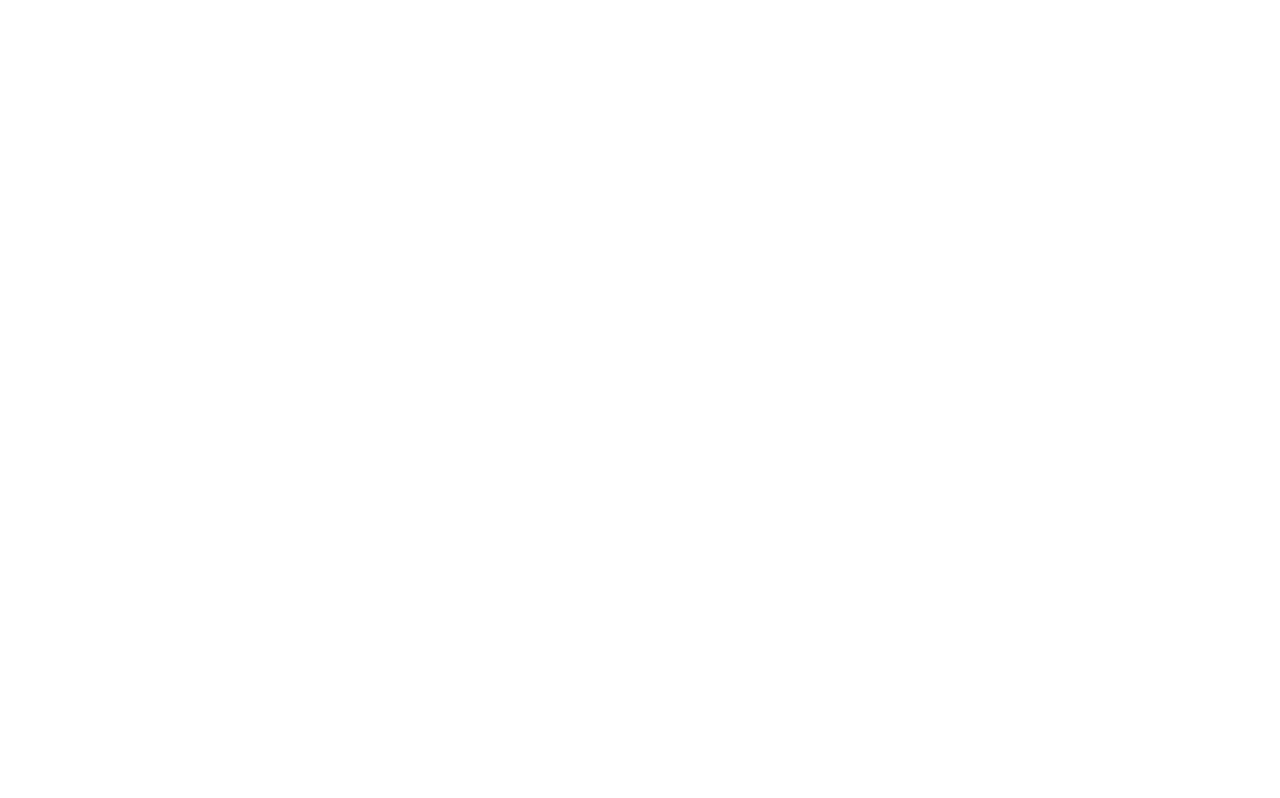
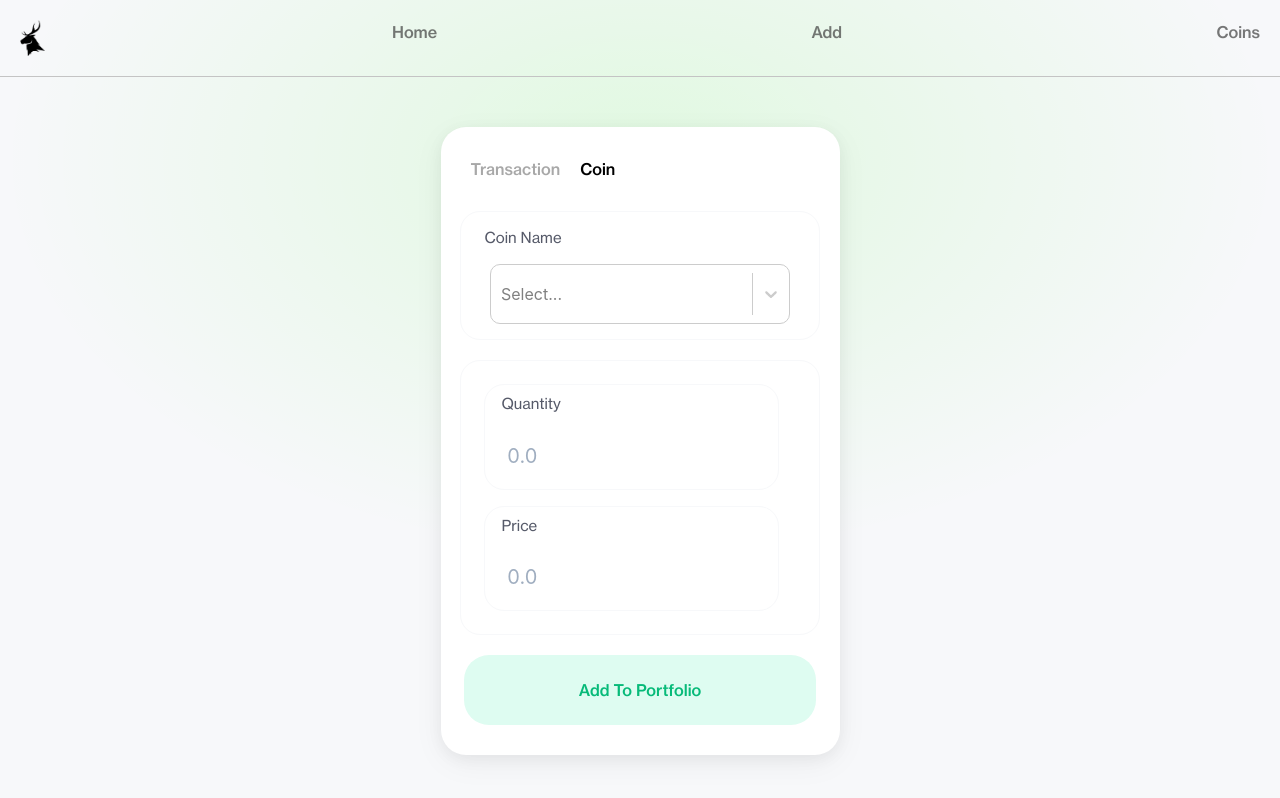
Before and after one commit to nasimnow/hanifront, a React (Create React App) app: page /addcoin in a window 1280 px wide. Built offline with nearby package versions, Linux system fonts and the light colour scheme; no server answers.

Commit message:
added coin tracker

```diff
--- a/package.json
+++ b/package.json
@@ -10,6 +10,7 @@
     "@testing-library/jest-dom": "^5.11.9",
     "@testing-library/react": "^11.2.5",
     "@testing-library/user-event": "^12.8.1",
+    "axios": "^0.21.1",
     "firebase": "^8.2.10",
     "framer-motion": "^3.10.0",
     "node-sass": "^5.0.0",
--- a/src/App.js
+++ b/src/App.js
@@ -2,16 +2,19 @@
 import { BrowserRouter as Router, Switch, Route } from "react-router-dom";
 import AddLedger from "./pages/ledger/addLedger";
 import TransferList from "./pages/ledger/transfersList";
-import AddStock from "./pages/hedge/addStock"
-
+import upiAdd from "./pages/upi/upiAdd"
+import AddCoin from "./pages/coin/addCoin";
+import CoinList from "./pages/coin/coinList";
 function App() {
   return (
     <Router>
       <Switch>
       <Route exact path="/" component={TransferList} />
         <Route path="/add" component={AddLedger} />
+        <Route path="/upi" component={upiAdd}/>
+        <Route  path="/addcoin" component={AddCoin} />
+        <Route  exact path="/coins" component={CoinList} />
 
-        <Route  path="/addstock" component={AddStock} />
       </Switch>
     </Router>
   );
--- /dev/null
+++ b/src/pages/coin/addCoin.js
@@ -0,0 +1,127 @@
+import React, { useEffect, useState } from "react";
+import Header from "../components/Header"
+
+import Select from "react-select";
+import styles from "../css/add_ledger.module.scss";
+
+import firebase from "../../firebase";
+import axios from "axios"
+import { useHistory } from "react-router";
+
+const AddCoin = () => {
+  const db = firebase.firestore();
+
+  const [coinsAvailable, setCoinsAvaialable] = useState([]);
+  const [selectedCoin, setSeletcedCoin] = useState(null);
+  const [coinPrice, setCoinPrice] = useState("");
+  const [coinQuantity, setCoinQuantity] = useState("");
+  const [isButtonActive,setIsButtonActive] = useState(false)
+
+  const history = useHistory()
+
+  //get all saved accounts
+  useEffect(() => {
+    const fetchData = async () => {
+      const stocksResponse = await axios.get("https://cors-anywhere.herokuapp.com/https://api.wazirx.com/api/v2/tickers");
+      const coinsArray = Object.getOwnPropertyNames(stocksResponse.data)
+      const coinsModified = coinsArray.map(coin=>({value:coin,label:coin}))
+      setCoinsAvaialable(coinsModified)
+    };
+    fetchData();
+
+    //useffect cleanup
+    return () => {
+      setCoinsAvaialable({});
+
+    };
+  }, []);
+
+  //handle account change
+  const handleAccountChange = (selectedOption) => {
+    setSeletcedCoin(selectedOption);
+  };
+
+  const customStyles = {
+    control: (base) => ({
+      ...base,
+      height: 60,
+      width:300,
+      borderRadius: 10,
+      minHeight: 50,
+
+    }),
+  };
+
+  //handle add transfer
+  const handleAddTransfer = async () => {
+    const transferObject = {
+      date: new Date(),
+      coin: selectedCoin.value,
+      price: coinPrice,
+      quantity:coinQuantity,
+
+    };
+    const addTransfer = await db.collection("coins").add(transferObject);
+    setIsButtonActive(true)
+    setTimeout(()=>{
+      setSeletcedCoin(null)
+      setCoinPrice("")
+      setCoinQuantity("")
+      setIsButtonActive(false)
+    },2000)
+    console.log(addTransfer);
+  };
+
+  return (
+    <>
+    <div className={styles.container}>
+    <Header/>
+      <div className={styles.form_container}>
+      <div className={styles.title_group}>
+        <div onClick={()=>history.push("/add")} className={`${styles.title_main}`}>Transaction</div>
+        <div  className={`${styles.title_main} ${styles.active}`}>Coin</div>
+        </div>
+        <div className={styles.input_container}>
+        <h1 className={styles.input_label}>Coin Name</h1>
+          <Select
+            className={styles.select_account}
+            value={selectedCoin}
+            options={coinsAvailable}
+            styles={customStyles}
+            onChange={handleAccountChange}
+          />
+        </div>
+        <div className={styles.input_container}>
+        <div className={styles.input_container_small}>
+          <h1 className={styles.input_label}>Quantity</h1>
+          <input
+            className={styles.input_name}
+            type="number"
+            placeholder="0.0"
+            value={coinQuantity}
+            onChange={(e) => setCoinQuantity(parseFloat(e.target.value))}
+          />
+        </div>
+        <div className={styles.input_container_small}>
+          <h1 className={styles.input_label}>Price</h1>
+          <input
+            className={styles.input_name}
+            type="number"
+            placeholder="0.0"
+            value={coinPrice}
+            onChange={(e) => setCoinPrice(parseFloat(e.target.value))}
+          />
+        </div>
+        </div>
+       {!isButtonActive ?(<button className={styles.submit_button} onClick={handleAddTransfer}>
+          Add To Portfolio
+        </button>):(
+        <button className={styles.submit_button_active} onClick={handleAddTransfer}>
+          Added To Portfolio
+        </button>)}
+      </div>
+      </div>
+    </>
+  );
+};
+export default AddCoin;
--- /dev/null
+++ b/src/pages/coin/coinList.js
@@ -0,0 +1,76 @@
+import React, { useEffect, useState } from "react";
+import firebase from "../../firebase";
+
+import styles from "../css/transfer_list.module.scss";
+import Header from "../components/Header"
+import axios from "axios"
+
+const CoinList = () => {
+  const db = firebase.firestore();
+
+  const [coins, setCoins] = useState([]);
+  const [coinsLive, setCoinsLive] = useState({});
+  const [gotCoins,setGotCoins] = useState(false)
+
+  useEffect(() => {
+    const fetchData = async () => {
+
+      const coinsResponse = await db
+        .collection("coins")
+        .orderBy("date", "desc")
+        .limit(10)
+        .get();
+      const coinParse = coinsResponse.docs.map((account) =>
+        account.data()
+      );
+      setCoins(coinParse);
+
+      //get coins price from wazirx api
+      const coinsLivePriceResponse = await axios.get("https://cors-anywhere.herokuapp.com/https://api.wazirx.com/api/v2/tickers");
+      setCoinsLive(coinsLivePriceResponse.data)
+      console.log(coinsLivePriceResponse)
+      setGotCoins(true)
+    };
+    fetchData();
+  }, []);
+
+
+  return (
+    <div className={styles.container}>
+      <Header/>
+      {coins.map((coin) => (
+
+          <div className={styles.transfer_row} key={coin.date}>
+            {coin.coin && (
+              <div className={styles.coin_profile}>
+                <img
+                  src={`https://avatars.dicebear.com/api/gridy/${coin.coin}.svg`}
+                  width="30px"
+                />
+              </div>
+            )}
+            <div className={styles.transfer_name_group}>
+              <h1 className={styles.transfer_name}>{coin.coin}</h1>
+              <h1 className={styles.transfer_date}>
+                {coin.date.toDate().toDateString()}
+              </h1>
+            </div>
+       {Object.keys(coinsLive).length !== 0 && console.log(coinsLive[coin.coin])}
+            {Object.keys(coinsLive).length !== 0 &&
+              (<>
+               {coinsLive[coin.coin].sell *coin.quantity - coin.price*coin.quantity <0 ?
+               (<h1 className={styles.transfer_amount_debit}>
+                {coinsLive[coin.coin].quote_unit==="inr" ?(coinsLive[coin.coin].sell *coin.quantity - coin.price*coin.quantity).toFixed(2):((coinsLive[coin.coin].sell *coin.quantity - coin.price*coin.quantity)*coinsLive.usdtinr.sell).toFixed(2)}
+              </h1>):(<h1 className={styles.transfer_amount_credit}>
+                {(coinsLive[coin.coin].sell *coin.quantity - coin.price*coin.quantity).toFixed(2)}
+              </h1>)}
+              </>)}
+
+          </div>
+
+      ))}
+    </div>
+  );
+};
+
+export default CoinList;
--- a/src/pages/components/Header.js
+++ b/src/pages/components/Header.js
@@ -5,7 +5,7 @@
 
 const Header = ()=>{
 
-    const menuItems = [{name:"Home",link:"/"},{name:"Add",link:"/add"},{name:"Transactions",link:"/transactions"}]
+    const menuItems = [{name:"Home",link:"/"},{name:"Add",link:"/add"},{name:"Coins",link:"/coins"}]
     const history = useHistory()
     const location = useLocation()
     console.log(location.pathname.slice(1,2).toUpperCase()+location.pathname.slice(2))
--- a/src/pages/css/add_ledger.module.scss
+++ b/src/pages/css/add_ledger.module.scss
@@ -25,13 +25,22 @@
   min-height: 100vh;
   background-color: rgb(247, 248, 250);
 }
-.title_main{
-  color: #000;
-  font-family: "grotesk-medium";
+.title_group{
+  display: flex;
+  padding: 10px;
   align-self: flex-start;
-  margin-left: 30px;
   margin-bottom: 10px;
+  .title_main{
+    color: rgb(168, 168, 168);
+    font-family: "grotesk-medium";
+    margin-left: 20px;
+
+  }
+  .active{
+    color: #000;
+  }
 }
+
 .form_container {
   background-color: white;
   border-radius: 25px;
@@ -56,6 +65,17 @@
     border-radius: 20px;
     padding: 15px;
   }
+  .input_container_small {
+    display: flex;
+    margin: 8px;
+    flex-direction: column;
+    justify-content: center;
+    border: 1px solid rgb(247, 248, 250);
+    background-color: white;
+    width: 90%;
+    border-radius: 20px;
+    padding: 8px;
+  }
   .input_label {
     padding-left: 8px;
     font-size: 15px;
@@ -71,6 +91,22 @@
     width: 90%;
 
   }
+  .input_name {
+    align-self: center;
+    background-color: rgb(255, 255, 255);
+    font-size: 20px;
+    height: 50px;
+    width: 90%;
+
+  }
+  .input_upi {
+    align-self: center;
+    background-color: rgb(255, 255, 255);
+    font-size: 20px;
+    height: 50px;
+    width: 90%;
+
+  }
   .submit_button {
     width: 88%;
     font-family: "grotesk-medium";
@@ -81,7 +117,11 @@
     color:#07ba79;
     margin-bottom: 30px;
 
+&:focus{
+  outline: none;
+}
   }
+
   .submit_button_active{
     width: 88%;
     font-family: "grotesk-medium";
@@ -93,6 +133,9 @@
     margin-bottom: 30px;
     color: white;
     animation: pulse 2s infinite;
+    &:focus{
+      outline: none;
+    }
   }
   @keyframes pulse {
     0% {
--- a/src/pages/ledger/addLedger.js
+++ b/src/pages/ledger/addLedger.js
@@ -5,6 +5,7 @@
 import styles from "../css/add_ledger.module.scss";
 
 import firebase from "../../firebase";
+import { useHistory } from "react-router";
 
 const AddLedger = () => {
   const db = firebase.firestore();
@@ -13,6 +14,8 @@
   const [selectedAccount, setSeletcedAccount] = useState(null);
   const [transferAmount, setTransferAmount] = useState("");
   const [isButtonActive,setIsButtonActive] = useState(false)
+
+  const history = useHistory()
 
   //get all saved accounts
   useEffect(() => {
@@ -28,6 +31,11 @@
       setAccounts(accountsFiltered);
     };
     fetchData();
+
+    //useffect cleanup
+    return () => {
+      setAccounts({})
+    };
   }, []);
 
   //handle account change
@@ -68,8 +76,12 @@
     <>
     <div className={styles.container}>
     <Header/>
+
       <div className={styles.form_container}>
-        <div className={styles.title_main}>Transaction</div>
+        <div className={styles.title_group}>
+        <div className={`${styles.title_main} ${styles.active}`}>Transaction</div>
+        <div onClick={()=>history.push("/addcoin")} className={styles.title_main}>Coin</div>
+        </div>
         <div className={styles.input_container}>
         <h1 className={styles.input_label}>To</h1>
           <Select
--- a/src/pages/ledger/transfersList.js
+++ b/src/pages/ledger/transfersList.js
@@ -32,9 +32,6 @@
     fetchData();
   }, []);
 
-  const toHex = (str) => {
-    return Math.floor(Math.random() * 16777215).toString(16);
-  };
 
   return (
     <div className={styles.container}>
--- a/src/pages/hedge/addStock.js
+++ b/src/pages/upi/upiAdd.js
@@ -4,35 +4,18 @@
 import Select from "react-select";
 import styles from "../css/add_ledger.module.scss";
 
-import firebase from "../../firebase";
-
-const AddStock = () => {
-  const db = firebase.firestore();
+const AddLedger = () => {
 
   const [accounts, setAccounts] = useState([]);
-  const [selectedAccount, setSeletcedAccount] = useState(null);
+  const [payeeName,setPayeeName]  = useState("")
+  const [payeeUpi, setPayeeUpi] = useState(null);
   const [transferAmount, setTransferAmount] = useState("");
   const [isButtonActive,setIsButtonActive] = useState(false)
 
-  //get all saved accounts
-  useEffect(() => {
-    const fetchData = async () => {
-      const accountResponse = await db.collection("account").get();
-      const accountsParse = accountResponse.docs.map((account) =>
-        account.data()
-      );
-      const accountsFiltered = accountsParse.map((account) => ({
-        value: account.name,
-        label: account.full_name,
-      }));
-      setAccounts(accountsFiltered);
-    };
-    fetchData();
-  }, []);
 
   //handle account change
   const handleAccountChange = (selectedOption) => {
-    setSeletcedAccount(selectedOption);
+    setPayeeUpi(selectedOption);
   };
 
   const customStyles = {
@@ -48,20 +31,7 @@
 
   //handle add transfer
   const handleAddTransfer = async () => {
-    console.log({ amount: transferAmount, to: selectedAccount.value });
-    const transferObject = {
-      date: new Date(),
-      amount: transferAmount,
-      to: selectedAccount.value,
-    };
-    const addTransfer = await db.collection("ledger").add(transferObject);
-    setIsButtonActive(true)
-    setTimeout(()=>{
-      setSeletcedAccount(null)
-      setTransferAmount("")
-      setIsButtonActive(false)
-    },2000)
-    console.log(addTransfer);
+    console.log({ amount: transferAmount, to: payeeUpi.value });
   };
 
   return (
@@ -69,16 +39,29 @@
     <div className={styles.container}>
     <Header/>
       <div className={styles.form_container}>
-        <div className={styles.title_main}>Transaction</div>
+        <div className={styles.title_main}>UPI Payment Link </div>
         <div className={styles.input_container}>
         <h1 className={styles.input_label}>To</h1>
-          <Select
-            className={styles.select_account}
-            value={selectedAccount}
-            options={accounts}
-            styles={customStyles}
-            onChange={handleAccountChange}
+        <div className={styles.input_container}>
+        <h1 className={styles.input_label}>Account Name</h1>
+        <input
+            className={styles.input_name}
+            type="text"
+            placeholder="Name"
+            value={payeeName}
+            onChange={(e) => setPayeeName(e.target.value)}
           />
+          </div>
+          <div className={styles.input_container}>
+        <h1 className={styles.input_label}>UPI Id</h1>
+          <input
+            className={styles.input_upi}
+            type="text"
+            placeholder="yourshop@upi"
+            value={payeeUpi}
+            onChange={(e) => setPayeeUpi(parseInt(e.target.value))}
+          />
+          </div>
         </div>
         <div className={styles.input_container}>
           <h1 className={styles.input_label}>Amount</h1>
@@ -91,7 +74,7 @@
           />
         </div>
        {!isButtonActive ?(<button className={styles.submit_button} onClick={handleAddTransfer}>
-          Add Transaction
+          Create Link
         </button>):(
         <button className={styles.submit_button_active} onClick={handleAddTransfer}>
           Transaction Completed
@@ -101,4 +84,4 @@
     </>
   );
 };
-export default AddStock;
+export default AddLedger;
```
Also changed, not shown: 1 other file (tests, documents, lock files or other folders).
